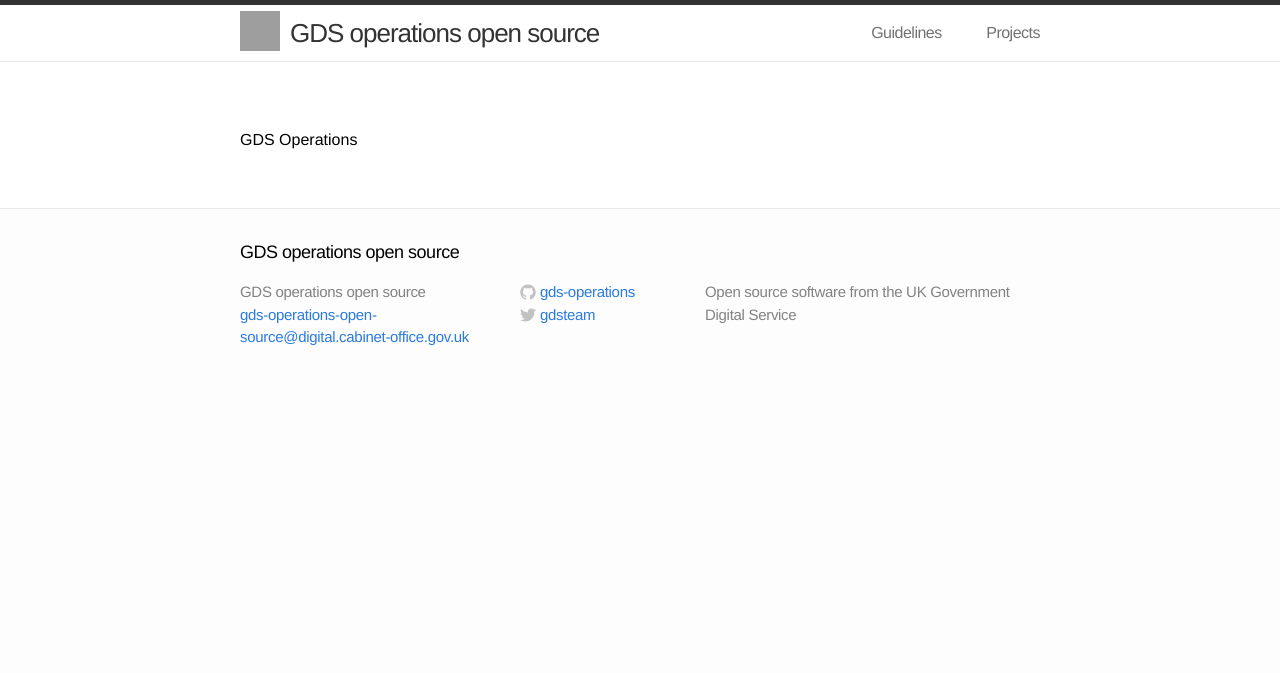
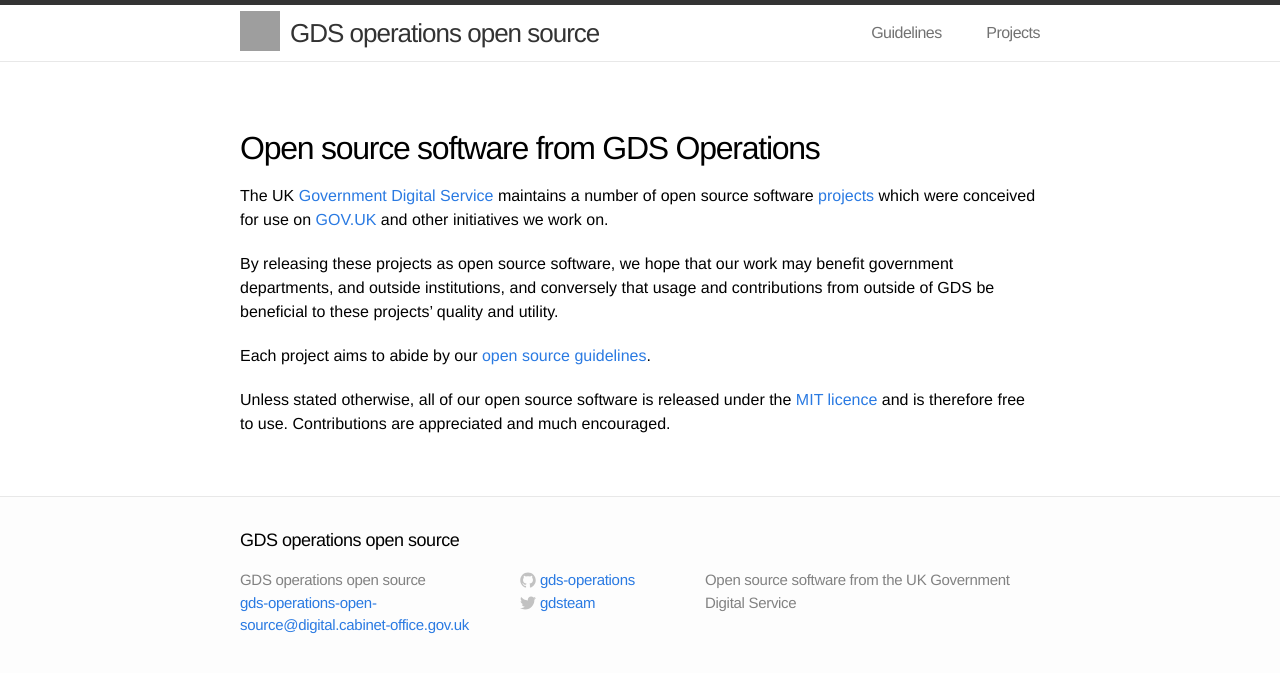
Before and after one commit to alphagov/gds-operations.github.io, a Jekyll site: the page built from index.md, in a window 1280 px wide. Shown: the top 673 px of the page. Built offline with Jekyll 4.4.1, drawn with Linux system fonts in a browser that asks for light colours; Markdown is read by kramdown in place of the engine named in the settings; grey boxes are pictures that could not be loaded.

Commit message:
Add description to index page

```diff
--- a/index.md
+++ b/index.md
@@ -2,4 +2,19 @@
 layout: page
 ---
 
-# GDS Operations
+## Open source software from GDS Operations
+
+The UK [Government Digital Service](https://gds.blog.gov.uk) maintains a number
+of open source software [projects](projects) which were conceived for use on
+[GOV.UK](https://www.gov.uk/) and other initiatives we work on.
+
+By releasing these projects as open source software, we hope that our work may
+benefit government departments, and outside institutions, and conversely that
+usage and contributions from outside of GDS be beneficial to these projects'
+quality and utility.
+
+Each project aims to abide by our [open source guidelines](guidelines).
+
+Unless stated otherwise, all of our open source software is released under
+the [MIT licence](http://opensource.org/licenses/MIT) and is therefore free to
+use. Contributions are appreciated and much encouraged.
```
